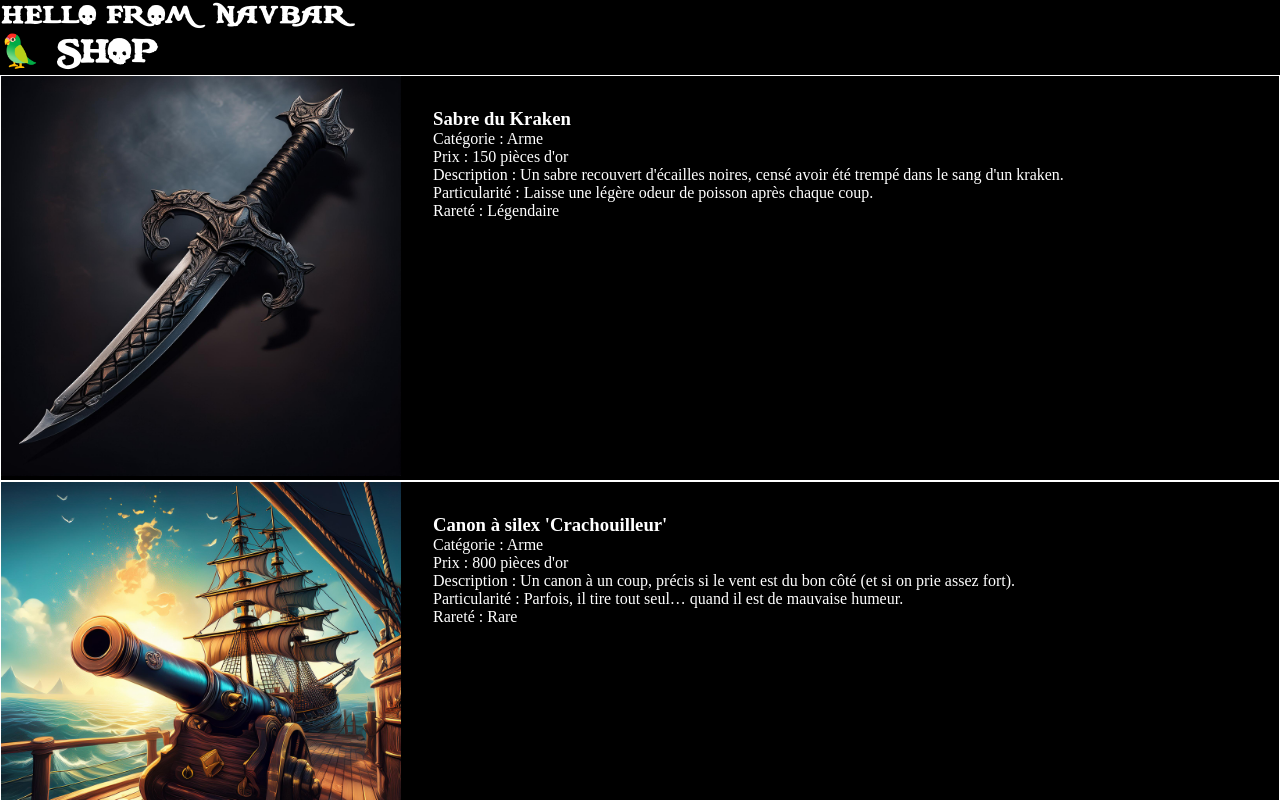
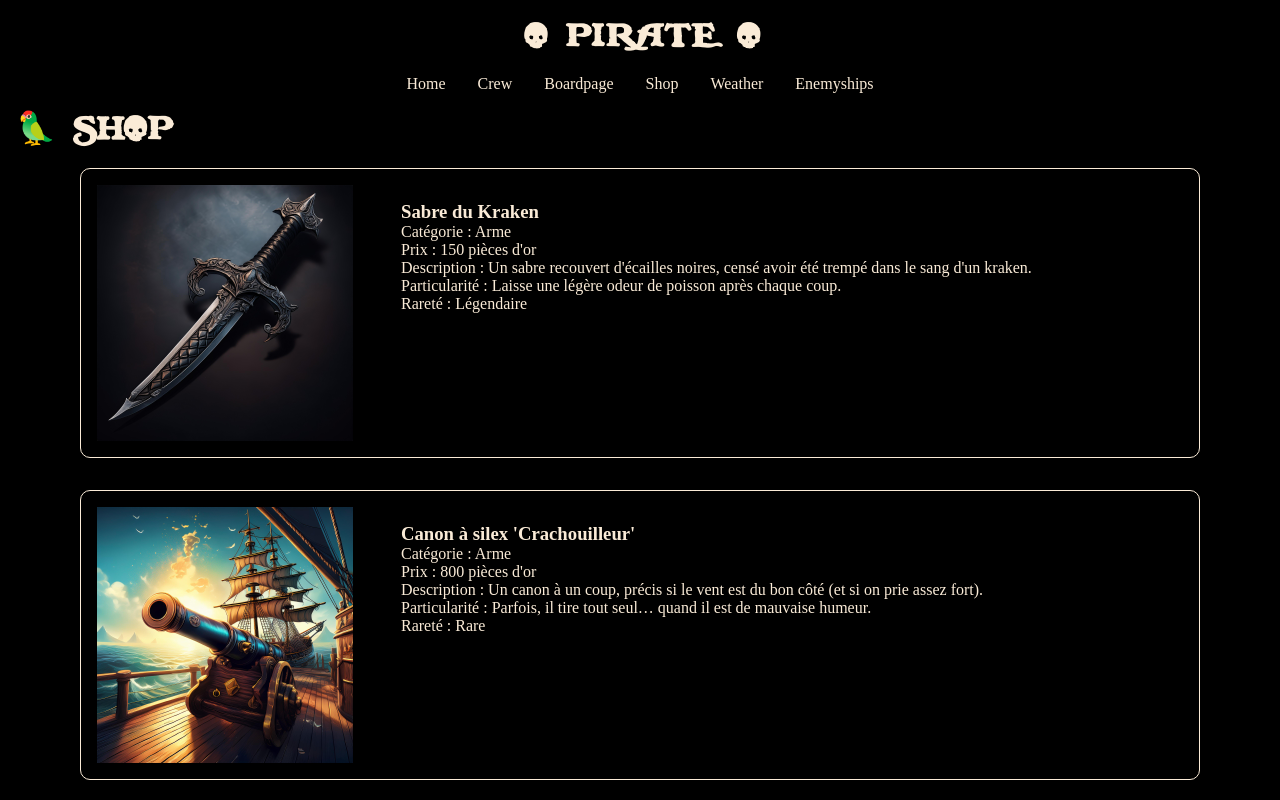
Before and after one commit to Clarelle974/Hackaton1, a React (Vite) app in the folder client/: page /shop in a window 1280 px wide. Shown: the top 800 px of the page. Built offline with nearby package versions, Linux system fonts and the light colour scheme; a web font is replaced by a local one.

Commit message:
add header

```diff
--- a/client/src/App.tsx
+++ b/client/src/App.tsx
@@ -2,7 +2,8 @@ import { Outlet, useLocation } from "react-router-dom";
 import "./App.css";
 import { useEffect } from "react";
 import Footer from "./components/Footer";
-import Navbar from "./components/Navbar";
+import Header from "./components/Header";
+// import Navbar from "./components/Navbar";
 
 function App() {
   const location = useLocation();
@@ -35,7 +36,8 @@ function App() {
   return (
     <>
       <div className="menucomponents">
-        <Navbar />
+        <Header />
+        {/* <Navbar /> */}
         <main>
           <Outlet />
         </main>
--- a/client/src/components/Header.tsx
+++ b/client/src/components/Header.tsx
@@ -1,7 +1,38 @@
+import { Link } from "react-router-dom";
+import "../styles/header.css";
+
 export default function Header() {
   return (
     <>
-      <h2>Hello from Header</h2>
+      <div className="sitetitle">
+        <h1>o PIRATE o</h1>
+      </div>
+      <nav>
+        <ul>
+          <li>
+            <Link to="/">Home</Link>
+          </li>
+
+          <li>
+            <Link to="/crew">Crew</Link>
+          </li>
+
+          <li>
+            <Link to="/boardpage">Boardpage</Link>
+          </li>
+
+          <li>
+            <Link to="/shop">Shop</Link>
+          </li>
+
+          <li>
+            <Link to="/weather">Weather</Link>
+          </li>
+          <li>
+            <Link to="/enemyships">Enemyships</Link>
+          </li>
+        </ul>
+      </nav>
     </>
   );
 }
--- a/client/src/pages/Homepage.tsx
+++ b/client/src/pages/Homepage.tsx
@@ -1,13 +1,11 @@
 import "../styles/homepage.css";
-import { Link } from "react-router-dom";
+// import { Link } from "react-router-dom";
 
 export default function Homepage() {
   return (
     <div className="BackgroundHome">
       <ul>
-        <li>
-          <Link to="/boardpage">Embarquer</Link>
-        </li>
+        <li>{/* <Link to="/boardpage">Embarquer</Link> */}</li>
       </ul>
     </div>
   );
--- a/client/src/pages/Shop.tsx
+++ b/client/src/pages/Shop.tsx
@@ -6,7 +6,7 @@ export default function Shop() {
   return (
     <div>
       <h1>🦜 Shop</h1>
-      <div>
+      <div className="allshopcard">
         {boutiquePirate.map((article) => (
           <ShopCard key={article.nom} article={article} />
         ))}
--- /dev/null
+++ b/client/src/styles/header.css
@@ -0,0 +1,27 @@
+.sitetitle {
+  display: flex;
+  justify-content: center;
+}
+
+ul {
+  display: flex;
+  justify-content: center;
+}
+
+a {
+  text-decoration: none;
+  padding: 1rem;
+  color: antiquewhite;
+}
+
+li {
+  list-style-type: none;
+}
+
+nav ul li a::after {
+  transition: all 0.3s ease-in-out;
+}
+
+nav ul li a:hover {
+  color: #ffdd57; /* Changement de couleur au survol */
+}
--- a/client/src/styles/homepage.css
+++ b/client/src/styles/homepage.css
@@ -7,6 +7,7 @@
 
 body {
   background-size: cover;
+  height: 100vh;
 }
 
 /* .menucomponents {
@@ -17,7 +18,7 @@ li {
   list-style-type: none;
 }
 
-a {
+/* .BackgroundHome > ul > li > a {
   color: white;
   text-decoration: none;
   border: solid;
@@ -28,10 +29,9 @@ a {
 
 a:hover {
   background-color: rgba(255, 255, 255, 0.373);
-}
+} */
 
 .BackgroundHome {
-  height: 100vh;
   display: flex;
   justify-content: center;
   align-items: center;
--- a/client/src/styles/shop.css
+++ b/client/src/styles/shop.css
@@ -1,16 +1,36 @@
-body {
+/* body {
   color: white;
+} */
+
+h1 {
+  padding: 1rem;
+}
+
+.allshopcard {
+  display: flex;
+  flex-direction: column;
+  gap: 2rem;
+  margin-left: 5rem;
+  margin-right: 5rem;
 }
 
 .ShopCard {
   display: flex;
   flex-direction: row;
-  border: solid 1px;
+  border: solid 1px antiquewhite;
+  border-radius: 10px;
+}
+
+.imageshop {
+  display: flex;
+  align-items: center;
+  border-radius: 10px;
 }
 
 .imageshop > img {
-  width: 25rem;
+  width: 18rem;
   height: auto;
+  padding: 1rem;
 }
 
 .shopdetail {
```
